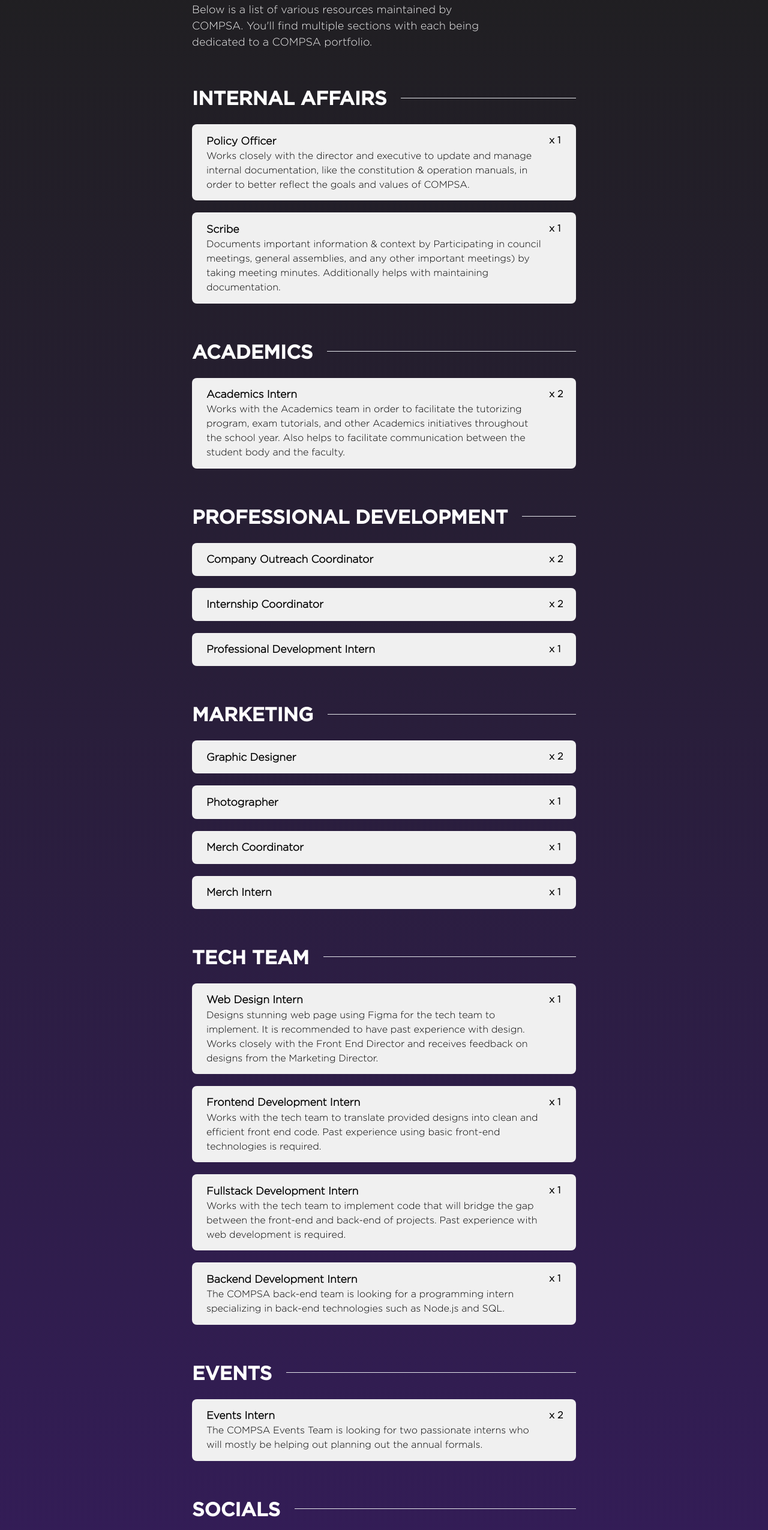
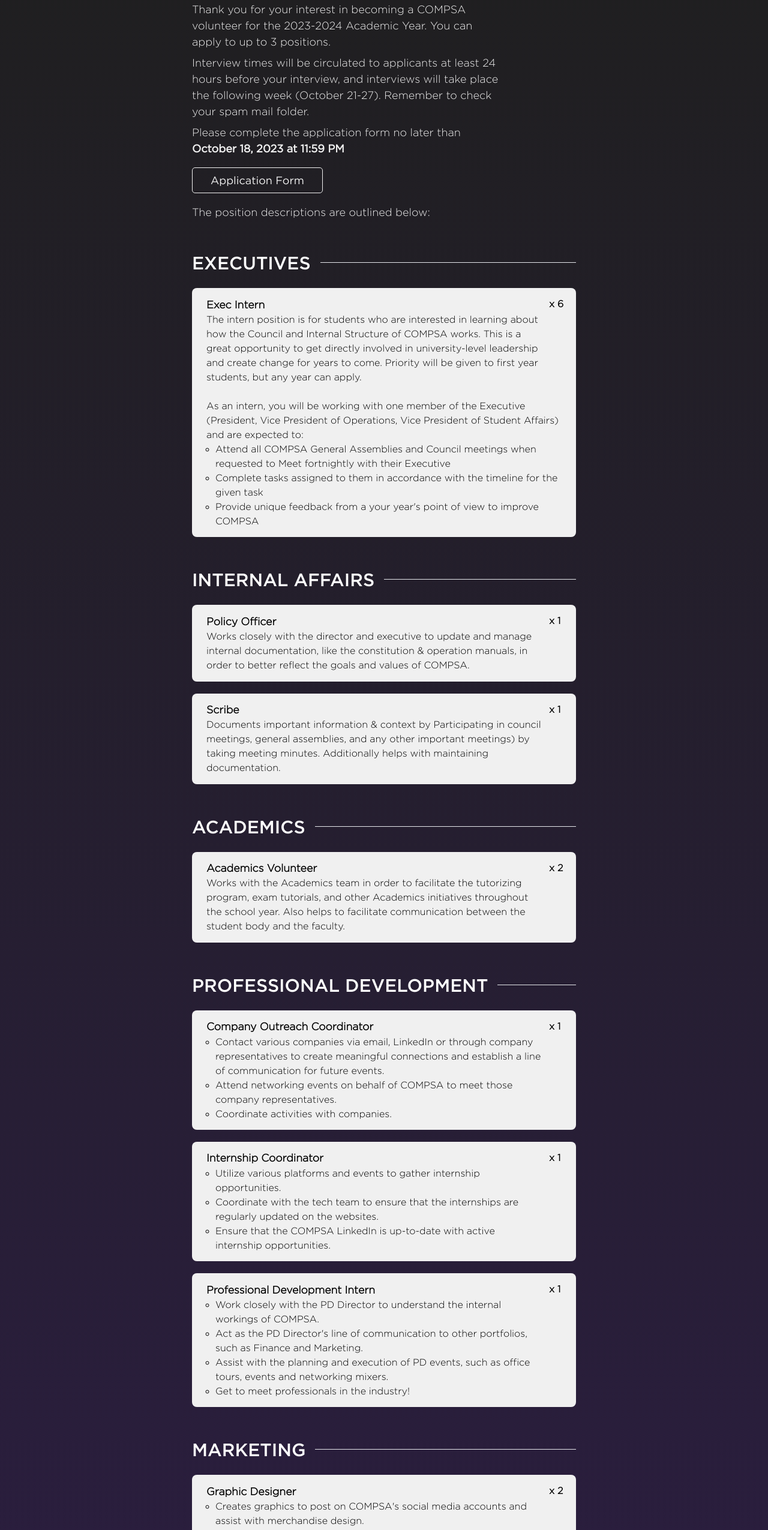
Before and after one commit to jadew33/test, a Next.js app: page /hiring in a window 1280 px wide. Shown: the part 220-2770 px from the top of the page at 60% size. Built offline with nearby package versions, Linux system fonts and the light colour scheme.

Commit message:
update fall hiring page

```diff
--- a/app/globals.scss
+++ b/app/globals.scss
@@ -52,6 +52,25 @@ body {
   margin-block: 1em;
 }
 
+.compsa-button {
+  padding: 7px 30px;
+  margin-block: 10px;
+
+  display: inline-block;
+
+  border: 1.5px solid $compsa-white;
+  border-radius: 5px;
+
+  background-color: transparent;
+  transition: all ease-in-out 350ms;
+
+  color: $compsa-white;
+
+  &:hover {
+    background-color: rgba($compsa-purple, 0.2);
+  }
+}
+
 @media (max-width: $sm) {
   .page-heading {
     font-size: 36px;
--- a/app/hiring/page.js
+++ b/app/hiring/page.js
@@ -1,16 +1,76 @@
 import Section from "/components/Section";
 import Listing from "/components/hiring/Listing";
+import CompsaButton from "/components/Button";
 
 export default function Hiring() {
   return (
     <div className="hiring">
       <div className="content">
         <h1 className="font-gothamBold page-heading">FALL HIRING</h1>
-        <p className="page-description">
-          Below is a list of various resources maintained by COMPSA. You&apos;ll
-          find multiple sections with each being dedicated to a COMPSA
-          portfolio.
-        </p>
+        <div className="page-description">
+          <p>
+            Thank you for your interest in becoming a COMPSA volunteer for the
+            2023-2024 Academic Year. You can apply to up to 3 positions.
+          </p>
+          <p>
+            Interview times will be circulated to applicants at least 24 hours
+            before your interview, and interviews will take place the following
+            week &#40;October 21-27&#41;. Remember to check your spam mail
+            folder.
+          </p>
+          <p>
+            Please complete the application form no later than{" "}
+            <span className="font-book font-bold">
+              October 18, 2023 at 11:59 PM
+            </span>
+          </p>
+          <CompsaButton
+            link="https://forms.gle/GecnHJfhZEHprCNz9"
+            text="Application Form"
+            className="button"
+          />
+          <p>The position descriptions are outlined below:</p>
+        </div>
+
+        <Section title="EXECUTIVES">
+          {/* SPECIAL LISTING */}
+          <div className="listing">
+            <div className="text-div">
+              <div className="left">
+                <h1 className="font-bold">Exec Intern</h1>
+                <p className="job-description">
+                  The intern position is for students who are interested in
+                  learning about how the Council and Internal Structure of
+                  COMPSA works. This is a great opportunity to get directly
+                  involved in university-level leadership and create change for
+                  years to come. Priority will be given to first year students,
+                  but any year can apply.
+                </p>
+                <br />
+                <p>
+                  As an intern, you will be working with one member of the
+                  Executive &#40;President, Vice President of Operations, Vice
+                  President of Student Affairs&#41; and are expected to:
+                </p>
+                <ol>
+                  <li>
+                    Attend all COMPSA General Assemblies and Council meetings
+                    when requested to Meet fortnightly with their Executive
+                  </li>
+                  <li>
+                    Complete tasks assigned to them in accordance with the
+                    timeline for the given task
+                  </li>
+                  <li>
+                    Provide unique feedback from a your year's point of view to
+                    improve COMPSA
+                  </li>
+                </ol>
+              </div>
+            </div>
+            <p className="font-bold job-number">x 6</p>
+          </div>
+        </Section>
 
         <Section title="INTERNAL AFFAIRS">
           <Listing
@@ -27,45 +87,100 @@ export default function Hiring() {
 
         <Section title="ACADEMICS">
           <Listing
-            title="Academics Intern"
+            title="Academics Volunteer"
             number={2}
             description="Works with the Academics team in order to facilitate the tutorizing program, exam tutorials, and other Academics initiatives throughout the school year.  Also helps to facilitate communication between the student body and the faculty."
           />
         </Section>
 
         <Section title="PROFESSIONAL DEVELOPMENT">
-          <Listing title="Company Outreach Coordinator" number={2} />
-          <Listing title="Internship Coordinator" number={2} />
-          <Listing title="Professional Development Intern" number={1} />
+          <Listing
+            title="Company Outreach Coordinator"
+            number={1}
+            bullets={[
+              "Contact various companies via email, LinkedIn or through company representatives to create meaningful connections and establish a line of communication for future events.",
+              "Attend networking events on behalf of COMPSA to meet those company representatives.",
+              "Coordinate activities with companies.",
+            ]}
+          />
+          <Listing
+            title="Internship Coordinator"
+            number={1}
+            bullets={[
+              "Utilize various platforms and events to gather internship opportunities.",
+              "Coordinate with the tech team to ensure that the internships are regularly updated on the websites.",
+              "Ensure that the COMPSA LinkedIn is up-to-date with active internship opportunities.",
+            ]}
+          />
+          <Listing
+            title="Professional Development Intern"
+            number={1}
+            bullets={[
+              "Work closely with the PD Director to understand the internal workings of COMPSA.",
+              "Act as the PD Director's line of communication to other portfolios, such as Finance and Marketing.",
+              "Assist with the planning and execution of PD events, such as office tours, events and networking mixers.",
+              "Get to meet professionals in the industry!",
+            ]}
+          />
         </Section>
 
         <Section title="MARKETING">
-          <Listing title="Graphic Designer" number={2} />
-          <Listing title="Photographer" number={1} />
-          <Listing title="Merch Coordinator" number={1} />
-          <Listing title="Merch Intern" number={1} />
+          <Listing
+            title="Graphic Designer"
+            number={2}
+            bullets={[
+              "Creates graphics to post on COMPSA's social media accounts and assist with merchandise design.",
+              "Has previous experience with design tools (Adobe Suite preferred).",
+              "Works closely with Marketing Director to create media that remains within the COMPSA Visual Identity Standard.",
+            ]}
+          />
+          <Listing
+            title="Photographer"
+            number={2}
+            bullets={[
+              "Attends COMPSA events upon request and edits/submits photos in a timely manner.",
+              "Works closely with Marketing Director to creatively conduct merchandise photoshoots.",
+            ]}
+          />
+          <Listing
+            title="Merch Coordinator"
+            number={1}
+            bullets={[
+              "Promotes sales and conduct market research to ensure a profit.",
+              "Actively involved in the process of monitoring the merchandise website sales, merchandise ordering, pickup, and sales.",
+              "Works closely with Marketing Vice-Director to ensure success of merchandise handling.",
+            ]}
+          />
+          <Listing
+            title="Merch Intern"
+            number={1}
+            bullets={[
+              "Works closely with Merchandise Coordinators and Marketing Vice-Director to understand overall merchandise logistics.",
+              "Assists with the process of monitoring sales, merchandise ordering, pickup, and sales.",
+            ]}
+          />
         </Section>
 
         <Section title="TECH TEAM">
           <Listing
             title="Web Design Intern"
             number={1}
-            description="Designs stunning web page using Figma for the tech team to implement. It is recommended to have past experience with design. Works closely with the Front End Director and receives feedback on designs from the Marketing Director."
+            description="Designs stunning web pages using Figma for the tech team to implement. We are looking for an individual who has past design experience. Works closely with the Frontend Director and receives feedback on their designs from the Marketing Director."
           />
           <Listing
             title="Frontend Development Intern"
             number={1}
-            description="Works with the tech team to translate provided designs into clean and efficient front end code. Past experience using basic front-end technologies is required."
+            description="Works with the tech team to translate the provided designs into clean and efficient frontend code. We are looking for an individual who has past experience using web development technologies. Works closely with the Frontend Director. "
           />
           <Listing
             title="Fullstack Development Intern"
             number={1}
-            description="Works with the tech team to implement code that will bridge the gap between the front-end and back-end of projects. Past experience with web development is required."
+            description="Works closely with both the Frontend and Backend directors to build and maintain various projects assigned to the Tech Team. We are looking for an individual who has past experience developing full stack applications."
           />
           <Listing
             title="Backend Development Intern"
             number={1}
-            description="The COMPSA back-end team is looking for a programming intern specializing in back-end technologies such as Node.js and SQL."
+            description="Works closely with the head of DevOps to build and maintain information technology systems to accomplish COMPSA's mandate. We are looking for an individual who is very familiar with Node.js and MySQL. Experience with PHP and Docker is a plus but not required."
           />
         </Section>
 
@@ -73,23 +188,63 @@ export default function Hiring() {
           <Listing
             title="Events Intern"
             number={2}
-            description="The COMPSA Events Team is looking for two passionate interns who will mostly be helping out planning out the annual formals."
+            description="Works with the Events team to help plan, coordinate, and execute a wide range of events, designed to engage and educate computing students. Interns will have the opportunity to gain valuable hands-on experience in event management and contribute to the vibrant computing student community. "
           />
         </Section>
 
         <Section title="SOCIALS">
-          <Listing title="Socials Intern" number={2} />
+          <Listing
+            title="Socials Intern"
+            number={2}
+            description="Woks with the Socials team to plan and coordinate the many social events throughout the year. Interns will learn about event brainstorming, planning skills (event forms, graphic requests, room bookings, snack acquisitions, etc.), and being part of a team. By the end of the school year, both interns will get to formulate and run their own events!!
+"
+          />
         </Section>
 
         <Section title="FINANCE">
-          <Listing title="Finance Intern" number={1} />
+          <Listing
+            title="Finance Intern"
+            number={1}
+            description="Working closely with finance and sponsorships to keep track of the budget of the year and send out emails to potential sponsors. Attend weekly meetings and get to know more about the finance portfolio. Be the main point of contact for fundraising, come up with ideas and work closely with marketing for it"
+          />
         </Section>
 
         <Section title="EQUITY">
-          <Listing title="Equity Director" number={1} />
-          <Listing title="Affairs Coordinator" number={3} />
-          <Listing title="Equity Intern" number={1} />
+          <Listing
+            title="Equity Affairs Coordinator"
+            number={3}
+            bullets={[
+              "Communicate with other equity-related groups on campus and in the Kingston community",
+              "Find and let students know about non-COMPSA equity, diversity, support, and mental health events happening in the community",
+              "Act as one of the main bullet of contact for speakers/organizations/groups during events concerning equity/accessibility concerns.",
+              "Create and oversee post-event/social surveys to let Computing students voice their suggestions, concerns and comments.",
+              "Review equity surveys and propose solutions for raised points from students.",
+              "Run monthly EDI+I caucuses to promote conversations about equity issues.",
+              "Present the results of equity surveys at General Assemblies and proposed solutions.",
+              "Manage and oversee an equity feedback form (together with Director) in order to give students an anonymous forum to voice concerns/suggestions/issues/incidents in Computing regarding Equity.",
+              "Ideate and realize mental health awareness events throughout the academic year with collaboration with the Socials and/or Academics portfolios. (i.e. exam destressors)",
+              "Ensure accessibility and equitable practices in COMPSA events, socials, and processes.",
+              "Responsible for overseeing Equity Fundraising events.",
+            ]}
+          />
+          <Listing
+            title="Equity Intern"
+            number={1}
+            bullets={[
+              "Take part in event promotion as a spirit minister, sharing event details and promoting socials of mental health awareness events through word of mouth to the computing faculty",
+              "Work with the equity team through event brainstorming, relay expectations and sentiments from the computing community that can be used in future surveys or as a means to collect valuable data",
+              "Give feedback on the event creation process and which mental health destresser events are most pertinent to computing students",
+              "Represent the needs and wants of computing students from their corresponding year",
+            ]}
+          />
         </Section>
+        <div className="button">
+          <CompsaButton
+            link="https://forms.gle/GecnHJfhZEHprCNz9"
+            text="Application Form"
+            className="button"
+          />
+        </div>
       </div>
     </div>
   );
--- a/app/layout.js
+++ b/app/layout.js
@@ -1,5 +1,4 @@
 import "./globals.scss";
-import Head from "next/head";
 
 import { GothamLight, GothamBook, GothamBold, GothamMedium } from "/fonts/font";
 
@@ -17,7 +16,6 @@ export default function RootLayout({ children }) {
       lang="en"
       className={`${GothamLight.variable} ${GothamMedium.variable} ${GothamBold.variable} ${GothamBook.variable} font-sans`}
     >
-      <Head></Head>
       <body className="font-light">
         <Navbar />
         {children}
--- a/app/page.js
+++ b/app/page.js
@@ -1,5 +1,4 @@
 import Link from "next/link";
-import Image from "next/image";
 import HomepageEventsCard from "/components/home/homepage-events-card";
 
 export default function Home() {
--- /dev/null
+++ b/components/Button.js
@@ -0,0 +1,9 @@
+import Link from "next/link";
+
+export default function CompsaButton({ link, text }) {
+  return (
+    <Link href={link} className="compsa-button font-book text-compsa-white">
+      {text}
+    </Link>
+  );
+}
--- a/components/hiring/Listing.js
+++ b/components/hiring/Listing.js
@@ -1,12 +1,13 @@
-export default function Link({ title, description, number, link }) {
+export default function Link({ title, description, number, bullets }) {
   return (
     <div className="listing">
       <div className="text-div">
         <div className="left">
-          <h1 className="font-bold" font-gothamBold>
-            {title}
-          </h1>
+          <h1 className="font-bold">{title}</h1>
           <p className="job-description">{description}</p>
+          <ul className="job-description">
+            {bullets && bullets.map((p) => <li>{p}</li>)}
+          </ul>
         </div>
       </div>
       <p className="font-bold job-number">x {number}</p>
--- a/styles/hiring.scss
+++ b/styles/hiring.scss
@@ -1,10 +1,20 @@
 .hiring {
   background: linear-gradient(0deg, #381c64 0%, #1f1f1f 100%);
+
+  .page-description {
+    p {
+      margin-block: 8px;
+    }
+  }
+  .button {
+    display: flex;
+    align-items: center;
+    justify-content: center;
+  }
   .listing {
     display: flex;
     align-items: center;
 
-    background-color: $compsa-white;
     border-radius: 0.5rem;
 
     padding: 0.4rem 1rem;
@@ -12,19 +22,19 @@
 
     position: relative;
 
+    background-color: $compsa-white;
+
     transition: background-color 0.3s ease, color 0.3s ease, transform 0.1s ease;
 
     &:hover {
-      background-color: $compsa-purple;
-      color: $compsa-white;
+      background-color: rgba($compsa-white, 0.9);
     }
 
-    &:active {
-      transform: scale(
-        0.95
-      ); /* Scale down the button to 95% of its original size */
-      background-color: darken($compsa-purple, 10%);
+    li {
+      margin-left: 15px;
+      list-style-type: circle;
     }
+
     .text-div {
       width: 100%;
       display: flex;
--- a/styles/reset.scss
+++ b/styles/reset.scss
@@ -79,11 +79,6 @@ body {
   line-height: 1;
 }
 
-ol,
-ul {
-  list-style: none;
-}
-
 blockquote,
 q {
   quotes: none;
--- a/styles/resources.scss
+++ b/styles/resources.scss
@@ -47,24 +47,29 @@
 }
 
 .section {
-  margin-top: 3.5rem;
+  margin-top: 3rem;
   .title {
-    font-size: 32px;
-    font-weight: 600;
+    font-size: 30px;
     text-align: left;
     display: flex;
     align-items: center;
     color: white;
     hr {
       flex-grow: 1;
-      margin-left: 1.5rem;
+      margin-left: 1rem;
     }
   }
-  @media (max-width: $sm) {
+  @media (max-width: $md) {
     .title {
       font-size: 26px;
     }
     margin-top: 50px;
+  }
+  @media (max-width: $sm) {
+    .title {
+      font-size: 20px;
+    }
+    margin-top: 40px;
   }
 }
 
```
